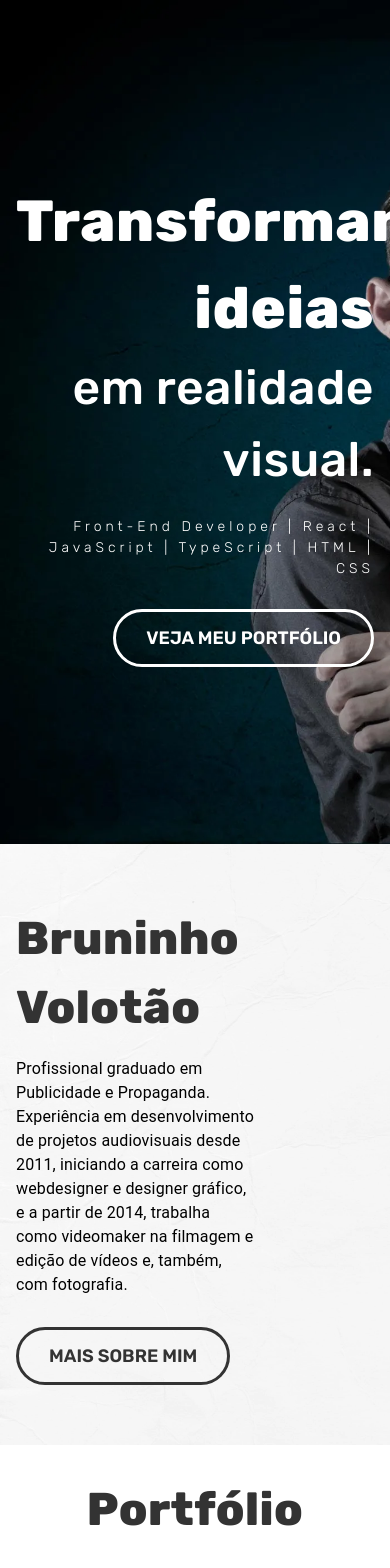
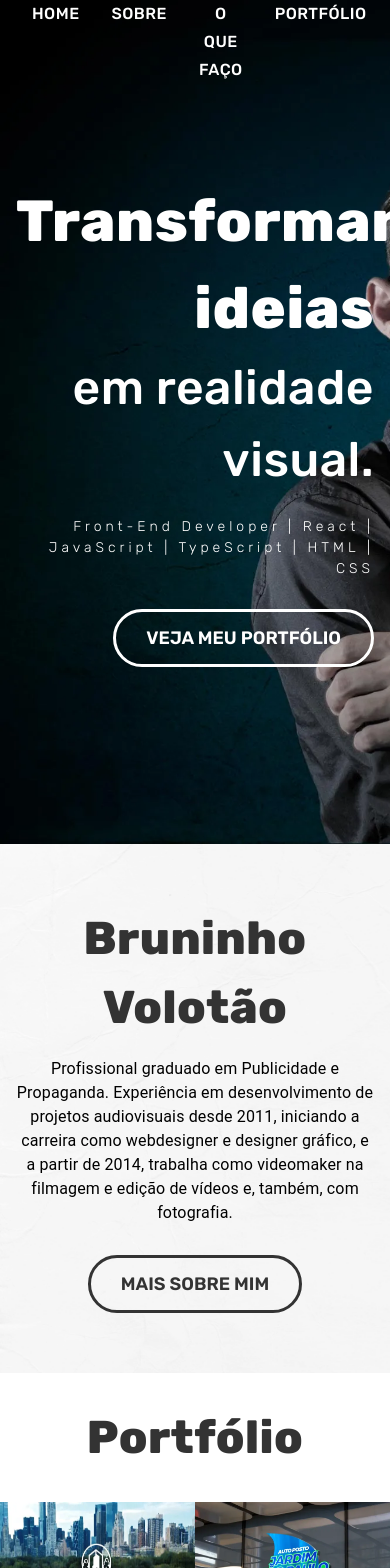
Before and after one commit to bruninhovolotao/Portfolio-frontend, a React (Vite) app: page / in a window 390 px wide. Shown: the top 1568 px of the page. Built offline with nearby package versions, Linux system fonts and the light colour scheme.

Commit message:
update responsive

```diff
--- a/src/components/Header.css
+++ b/src/components/Header.css
@@ -1,3 +1,10 @@
 .AppBar button {
     font-family: "Rubik", sans-serif;
 }
+
+.menu-header a button{
+    border-right: 0 !important;
+    color: #fff;
+    font-size: 16px;
+    padding: 0 16px;
+}
--- a/src/components/Header.tsx
+++ b/src/components/Header.tsx
@@ -1,10 +1,7 @@
-import { Box, Button, Link, Toolbar } from "@mui/material";
+import { Box, Button, ButtonGroup, Link, Toolbar } from "@mui/material";
 import AppBar from '@mui/material/AppBar';
 import { useEffect, useState } from "react";
 import '../components/Header.css'
-
-
-const navItems = ['Home', 'Sobre', 'O que faço', 'Portfólio', 'Blog', 'Contato'];
 
 export function Header() {
 
@@ -32,14 +29,18 @@ export function Header() {
             component="div"
             sx={{ flexGrow: 1, display: { xs: 'none', sm: 'block' } }}
           >
-            <Link href="#"><img src="/assets/logo-bruninho-volotao-site.webp" alt="Logo Bruninho Volotão" width={230} height={60}/></Link>
+            <Link href="/"><img src="/assets/logo-bruninho-volotao-site.webp" alt="Logo Bruninho Volotão" width={230} height={60}/></Link>
           </Box>
-          <Box sx={{ display: { xs: 'none', sm: 'block' } }}>
-            {navItems.map((item) => (
-              <Button key={item} sx={{ color: '#fff' }}>
-                {item}
-              </Button>
-            ))}
+
+          <Box sx={{display: 'flex', flexDirection: 'column'}} className='menu-header'>
+            <ButtonGroup variant="text" aria-label="Basic button group">
+              <Link href="/"><Button>Home</Button></Link>
+              <Link href="/sobre"><Button>Sobre</Button></Link>
+              <Link href="/o-que-faco"><Button>O que faço</Button></Link>
+              <Link href="/portfolio"><Button>Portfólio</Button></Link>
+              <Link href="/blog"><Button>Blog</Button></Link>
+              <Link href="/contato"><Button>Contato</Button></Link>
+            </ButtonGroup>
           </Box>
         </Toolbar>
       </AppBar>
--- a/src/components/ProjetosCards.tsx
+++ b/src/components/ProjetosCards.tsx
@@ -9,7 +9,7 @@ interface Props {
 export function Projeto({ titulo, capaUrl }: Props) {
   return (
     <>
-      <Grid size={3}>
+      <Grid size={{xs: 6, md: 3}}>
           <img srcSet={capaUrl} src={capaUrl} alt={titulo} loading="lazy" width={`100%`} height={`100%`}/>
           <Typography component={"h4"}>{titulo}</Typography>
       </Grid>
--- a/src/pages/Home.css
+++ b/src/pages/Home.css
@@ -147,3 +147,18 @@
     border: 3px solid #900;
     color: white;
 }
+
+
+/* RESPONSIVE DESIGN  */
+
+@media (max-width: 834px) {
+    .section-sobre-content{
+        display: flex;
+        text-align: center;
+        align-items: center;
+        flex-direction: column;
+    }
+    .section-sobre h2{
+        text-align: center;
+    }
+}
--- a/src/pages/Home.tsx
+++ b/src/pages/Home.tsx
@@ -42,12 +42,12 @@ export function Home(){
         <Box component={"section"} className="section-sobre">
             <Container>
                 <Grid container>
-                    <Grid size={8}>
-                    <Typography component={"h2"} className="animate__animated animate__fadeInLeft animate__delay-1s">Bruninho Volotão</Typography>
-                    <Typography component={"p"} className="animate__animated animate__fadeInLeft animate__delay-2s">
-                        Profissional graduado em Publicidade e Propaganda. Experiência em desenvolvimento de projetos audiovisuais desde 2011, iniciando a carreira como webdesigner e designer gráfico, e a partir de 2014, trabalha como videomaker na filmagem e edição de vídeos e, também, com fotografia.
-                    </Typography>
-                    <Link href="#" className="animate__animated animate__fadeIn animate__delay-3s"><button>MAIS SOBRE MIM</button></Link>
+                    <Grid size={{xs: 12, md: 8}} className="section-sobre-content">
+                        <Typography component={"h2"} className="animate__animated animate__fadeInLeft animate__faster">Bruninho Volotão</Typography>
+                        <Typography component={"p"} className="animate__animated animate__fadeInLeft animate__fast">
+                            Profissional graduado em Publicidade e Propaganda. Experiência em desenvolvimento de projetos audiovisuais desde 2011, iniciando a carreira como webdesigner e designer gráfico, e a partir de 2014, trabalha como videomaker na filmagem e edição de vídeos e, também, com fotografia.
+                        </Typography>
+                        <Link href="#" className="animate__animated animate__fadeIn animate__delay-1s"><button>MAIS SOBRE MIM</button></Link>
                     </Grid>
                 </Grid>
             </Container>
--- a/src/styles/global.css
+++ b/src/styles/global.css
@@ -3,6 +3,10 @@
     padding: 0;
     font-family: "Rubik", sans-serif;
     font-style: normal;
+}
+
+html {
+    scroll-behavior: smooth;
 }
 
 .animate__delay {
```
